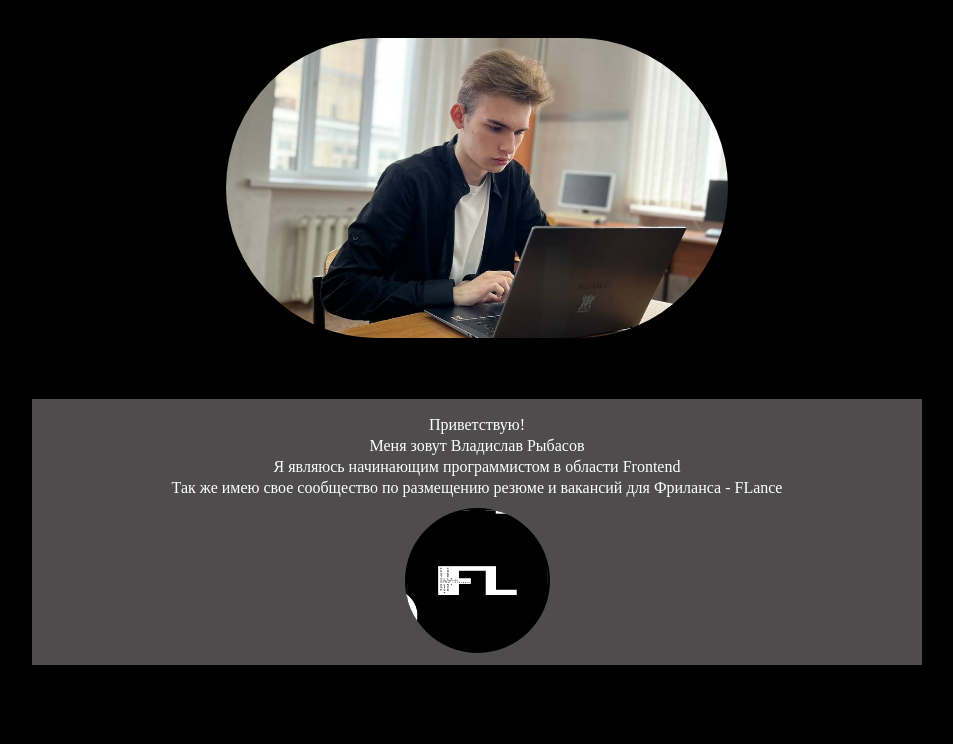
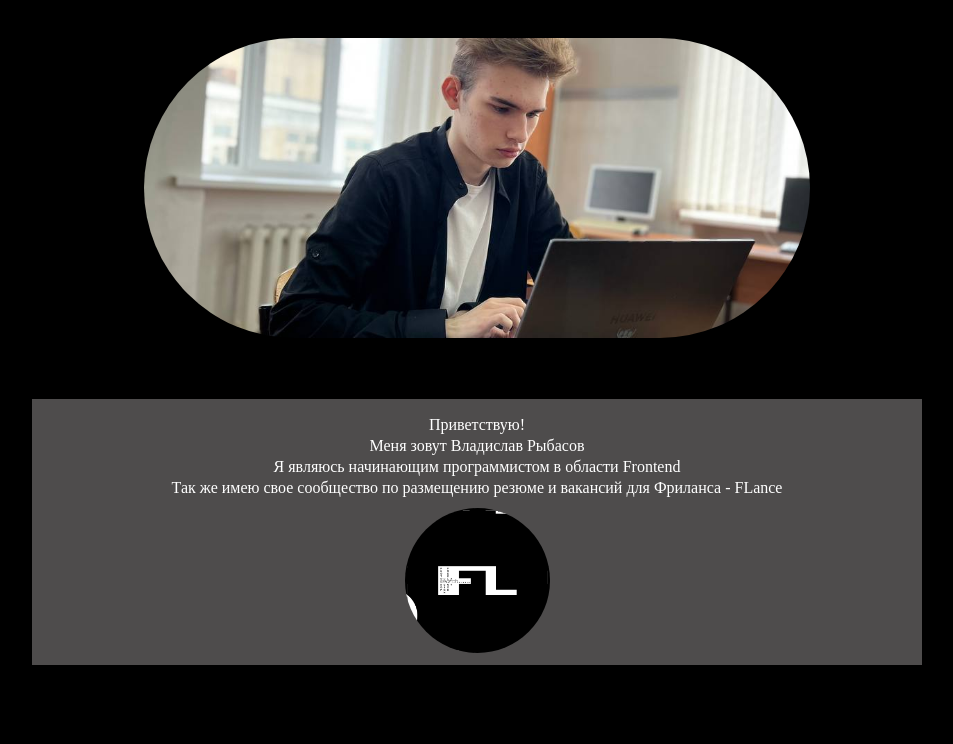
Before and after one commit to gre3krus/resume2023, a website: page index.html in a window 1280 px wide. Shown: the top 744 px of the page, without its empty margins (163-1116 px from the left). Drawn offline with Linux system fonts and the light colour scheme.

Commit message:
Update container.css

```diff
--- a/styles/container.css
+++ b/styles/container.css
@@ -21,7 +21,8 @@ body.show {
 
 container {
   display: block;
-  margin: 33px 30vw 0px 30vw;
+  /* margin: 33px 20vw 0px 20vw; */
+  margin: 33px 302px 0px 302px;
 }
 
 @keyframes fadeIn {
```
